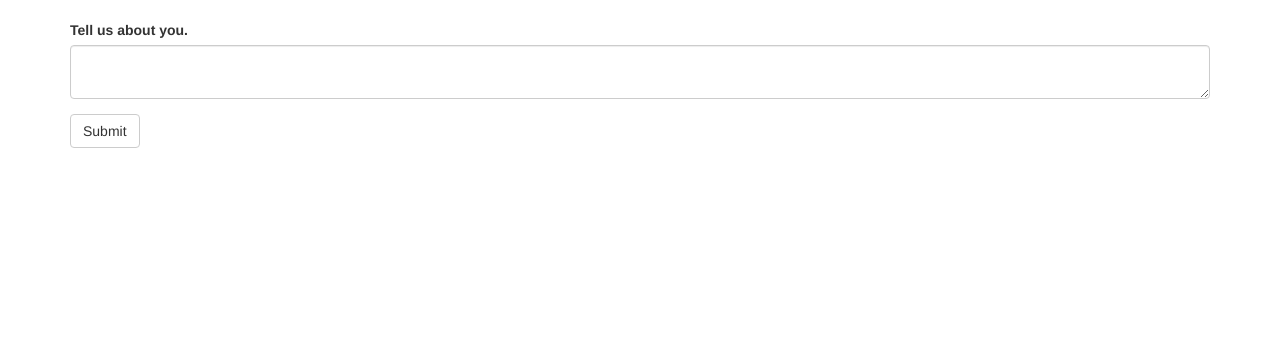
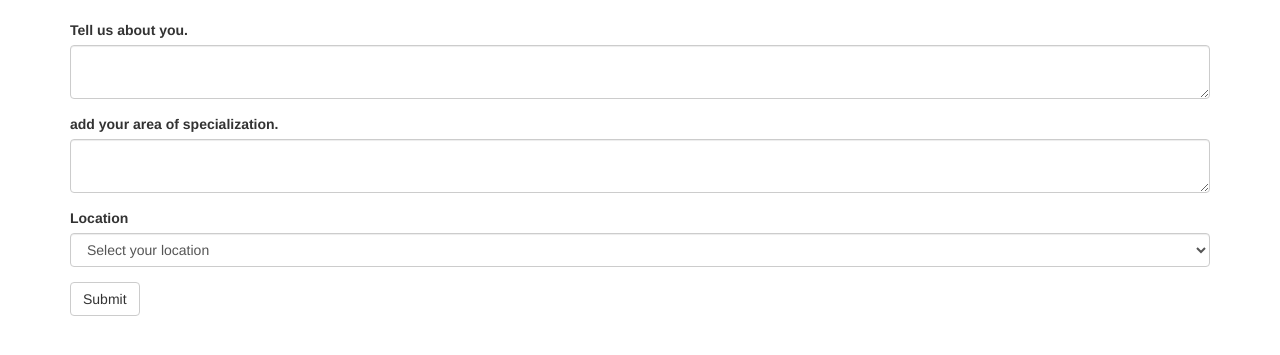
Before and after one commit to juma-moringa/AutoMech-Finder, a Flask app: template app/templates/profile/update.html in a window 1280 px wide. Shown: the part 52-407 px from the top of the page. Run offline with Flask 2, Linux system fonts and the light colour scheme; the template is opened without the code that fills it: values that come from a table or form of the project are taken from there, others are empty; some libraries are stand-ins or nearby versions.

Commit message:
add mech profile

```diff
--- a/app/main/forms.py
+++ b/app/main/forms.py
@@ -4,4 +4,6 @@ from wtforms.validators import Required
 
 class UpdateProfile(FlaskForm):
     bio = TextAreaField('Tell us about you.',validators = [Required()])
+    specialization =  TextAreaField('add your area of specialization.',validators = [Required()])
+    location = SelectField(' Location', choices = [('Select your location','Select your location'),('busia','Busia'),('eldoret', 'Eldoret'), ('kisumu', 'Kisumu'),('nakuru','Nakuru'),('nairobi','Nairobi')], validators=[Required()])
     submit = SubmitField('Submit')
--- a/app/main/views.py
+++ b/app/main/views.py
@@ -63,7 +63,8 @@ def update_mech_profile(uname):
 
     if form.validate_on_submit():
         mech.bio = form.bio.data
-
+        mech.specialization = form.specialization.data
+        mech.location= form.location.data
         db.session.add(mech)
         db.session.commit()
 
```
Also changed, not shown: app/templates/profile/mech_profile.html (+10 -1 lines).
